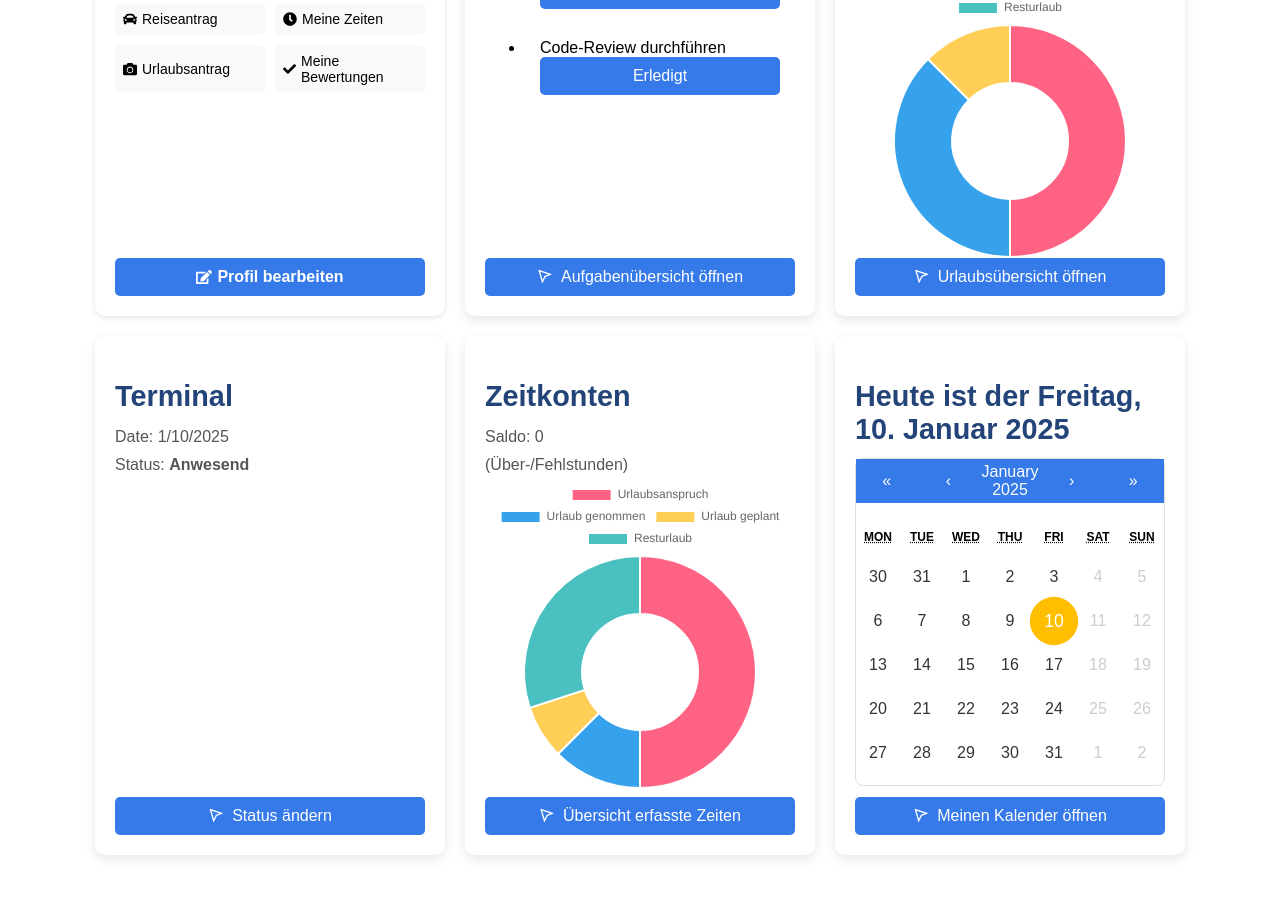
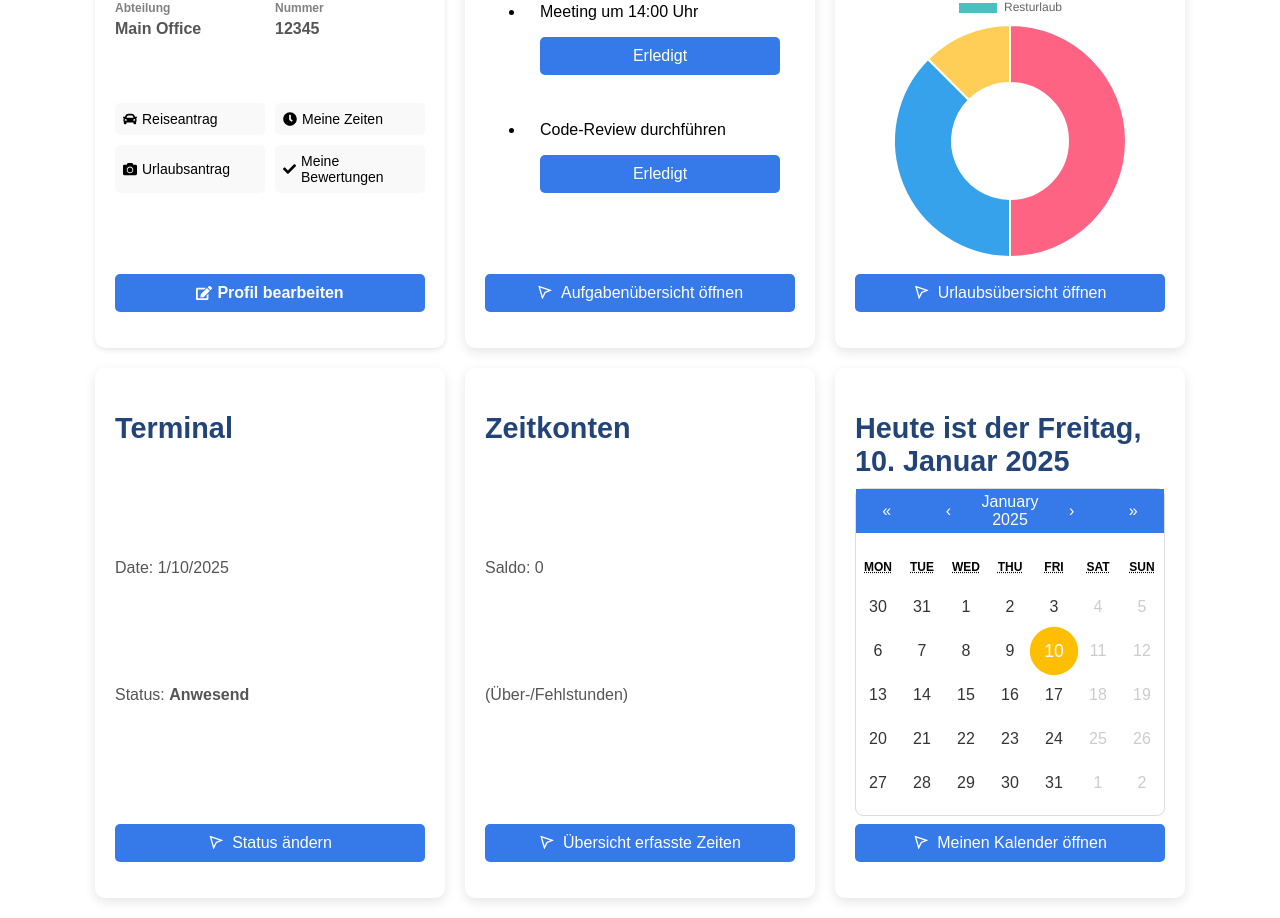
Before and after one commit to 7MarV7/JsProjects, a React (Vite) app in the folder zeiterfassung/: page / in a window 1280 px wide. Shown: the part 478-1396 px from the top of the page. Before the commit the page ends 1353 px from the top, so only its background shows below. Built offline with nearby package versions, Linux system fonts and the light colour scheme.

Commit message:
modified:   zeiterfassung/src/components/Content/TimeAccountsCard.jsx 	modified:   zeiterfassung/src/components/Content/content.css

```diff
--- a/zeiterfassung/src/components/Content/TimeAccountsCard.jsx
+++ b/zeiterfassung/src/components/Content/TimeAccountsCard.jsx
@@ -1,27 +1,11 @@
 import { useState } from "react";
-import { Doughnut } from "react-chartjs-2";
-import { Chart as ChartJS, ArcElement, Tooltip, Legend } from 'chart.js';
 import "./Content.css";
 
-
-ChartJS.register(ArcElement, Tooltip, Legend);
-
-export default function TimeAccountsCard() {
+function TimeAccountsCard() {
   const [balance] = useState(0);
 
   const handleOpenTimeOverview = () => {
     alert("Übersicht erfasste Zeiten wird geöffnet.");
-  };
-
-  const data = {
-    labels: ["Urlaubsanspruch", "Urlaub genommen", "Urlaub geplant", "Resturlaub"],
-    datasets: [
-      {
-        data: [20, 5, 3, 12],
-        backgroundColor: ["#FF6384", "#36A2EB", "#FFCE56", "#4BC0C0"],
-        hoverBackgroundColor: ["#FF6384", "#36A2EB", "#FFCE56", "#4BC0C0"]
-      }
-    ]
   };
 
   return (
@@ -29,11 +13,11 @@ export default function TimeAccountsCard() {
       <h2>Zeitkonten</h2>
       <p>Saldo: {balance}</p>
       <p>(Über-/Fehlstunden)</p>
-      <Doughnut data={data} />
       <button onClick={handleOpenTimeOverview}>
         <i className="ri-navigation-line"></i>Übersicht erfasste Zeiten
       </button>
-
     </div>
   );
 }
+
+export default TimeAccountsCard;
--- a/zeiterfassung/src/components/Content/content.css
+++ b/zeiterfassung/src/components/Content/content.css
@@ -80,7 +80,8 @@
 .card-terminal-card button,
 .card-time-card button,
 .card-calendar-card button {
-  margin-top: auto;
+  margin-top: 1rem;
+  margin-bottom: 1rem;
   width: 100%;
   background-color: #357ae8;
   color: #fff;
@@ -149,9 +150,6 @@
   }
 }
 
-.card-time-card button {
-  margin-top: 8px;
-}
 
 /* Profilkarte Styling */
 .card-profile-card {
```
